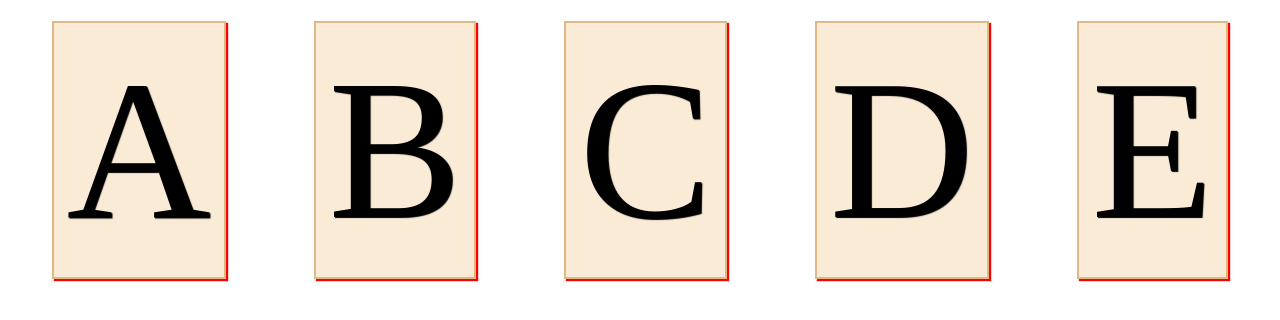
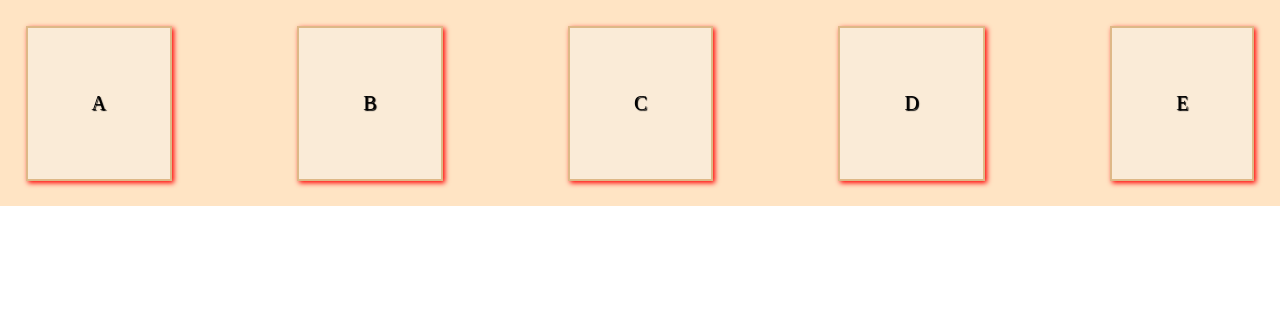
Before and after one commit to mahesh671/sampleproject, a plain HTML site: page index.html in a window 1280 px wide. Drawn offline with Linux system fonts and the light colour scheme.

Commit message:
flex added

```diff
--- a/index.html
+++ b/index.html
@@ -9,12 +9,12 @@
         .flex div
         {
             border: 2px solid burlywood;
-            padding: 1%;
-            margin: 1%;
+            padding: 5%;
+            margin: 2%;
             background-color: antiquewhite;
-            box-shadow: 2px 2px 1px red;
+            box-shadow: 2px 2px 5px red;
             text-shadow: 1px 1px 1px ;
-            font-size: 200px;
+            font-size: 20px;
             /* width: 100px;
             height: 100px; */
             /* text-justify: distribute; */
@@ -23,12 +23,23 @@
         .flex
         {
             display: flex;
+            /* row||row-reverse||column||column-reverse */
             flex-direction: row;
-            justify-content: space-around;
+            /* flex-start||flex-end||center||space-around||space-between */
+            justify-content: space-between;
+            /* wrap||wrap-reverse|| no-wrap */
             flex-wrap: wrap;
 
 
 
+        }
+        *
+        {
+            padding: 0;
+            margin: 0;
+        }
+        div{
+            background-color:bisque;
         }
     </style>
 </head>
```
